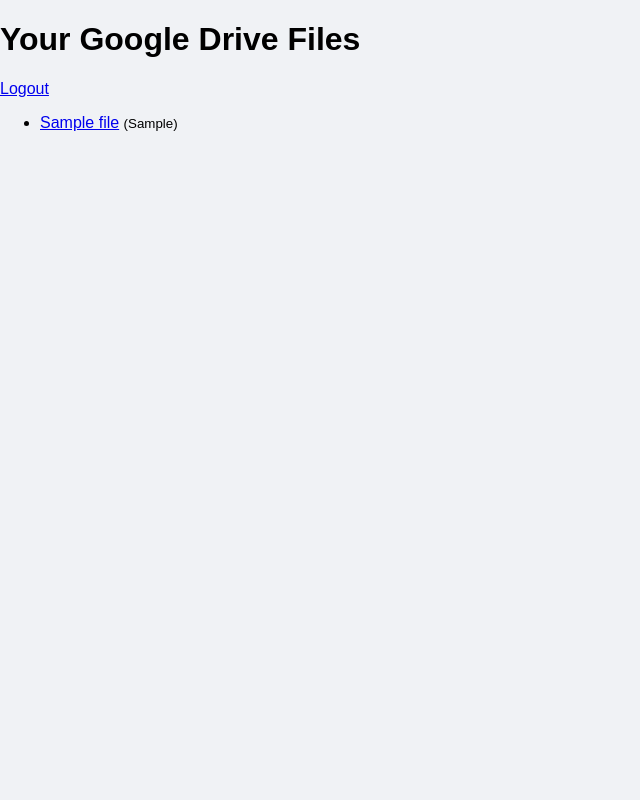
After one commit to Seth21C8/Login-FastAPI-Test, a FastAPI app: template templates/drive.html in a window 1280 px wide. The commit adds this page. Shown: the whole page, without its empty margins (0-640 px from the left). Run offline with FastAPI, Linux system fonts and the light colour scheme; the template is opened without the code that fills it: most values are stand-ins (such as "Sample title", 1, 10 or a date in 2020).

Commit message:
add google drive but it didn't work yet.

```diff
--- a/main.py
+++ b/main.py
@@ -44,8 +44,8 @@
         return RedirectResponse(url = "/")
     return templates.TemplateResponse("profile.html", {"request": request, "user": user})
 
-#Contacts
-@app.get("/contacts", response_class=HTMLResponse)
+#Google Contacts
+@app.get("/contacts", response_class = HTMLResponse)
 async def contacts(request: Request):
     token = request.session.get("token")
     if not token:
@@ -64,13 +64,27 @@
         contacts.append({"name": name, "email": email})
     return templates.TemplateResponse("contacts.html", {"request": request, "contacts": contacts})
 
+#Google Drive
+@app.get("/drive", response_class = HTMLResponse)
+async def drive_files(request: Request):
+    token = request.session.get("token")
+    if not token:
+        return RedirectResponse(url = "/login")
+    resp = await oauth.google.get(
+        "https://www.googleapis.com/drive/v3/files",
+        params = {"pageSize": 10, "fields": "files(id, name, mimeType, webViewLink)"},
+        token = token,
+    )
+    files = resp.json().get("files", [])
+    return templates.TemplateResponse("drive.html", {"request": request, "files": files})
+
 #After google Login
 @app.get("/auth/callback")
 async def auth(request: Request):
     token = await oauth.google.authorize_access_token(request)
     user = token.get("userinfo")
     request.session["user"] = user
-    request.session["token"] = token
+    request.session["token"] = token #Save token view google stuff for now
     return RedirectResponse(url = "/")
 
 
--- /dev/null
+++ b/templates/drive.html
@@ -0,0 +1,22 @@
+<!DOCTYPE html>
+<html lang="en">
+<head>
+  <meta charset="UTF-8">
+  <title>Your Google Drive Files</title>
+  <link rel="stylesheet" href="/static/style.css">
+</head>
+<body>
+    <div class="container">
+        <h1>Your Google Drive Files</h1>
+        <a href="/logout" class="button">Logout</a>
+        <ul>
+        {% for file in files %}
+            <li>
+            <a href="{{ file.webViewLink }}" target="_blank">{{ file.name }}</a>
+            <small>({{ file.mimeType }})</small>
+            </li>
+        {% endfor %}
+        </ul>
+    </div>
+</body>
+</html>
--- a/templates/index.html
+++ b/templates/index.html
@@ -13,7 +13,8 @@
             <p>Please log in to access Google Drive and Contacts.</p>
         {% else %}
             <p>Hello {{ user['name'] }}</p>
-            <a href="/contacts" class = "loginbtn">View Contacts</a>
+            <a href = "/contacts" class = "loginbtn">View Google Contacts</a>
+            <a href = "/drive" class = "loginbtn">View Google Drive</a>
         {% endif %}
     </div>
 
```
